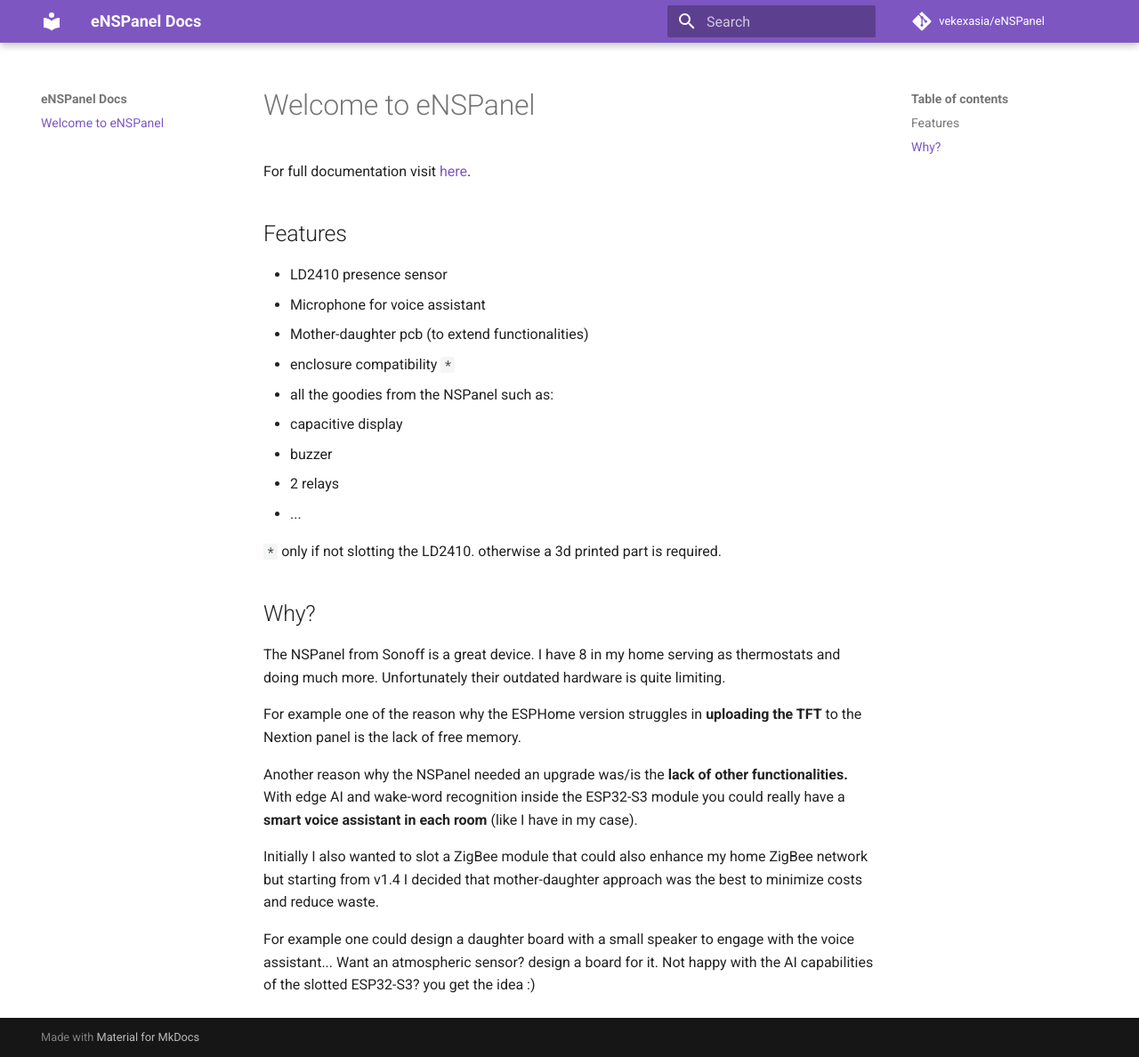
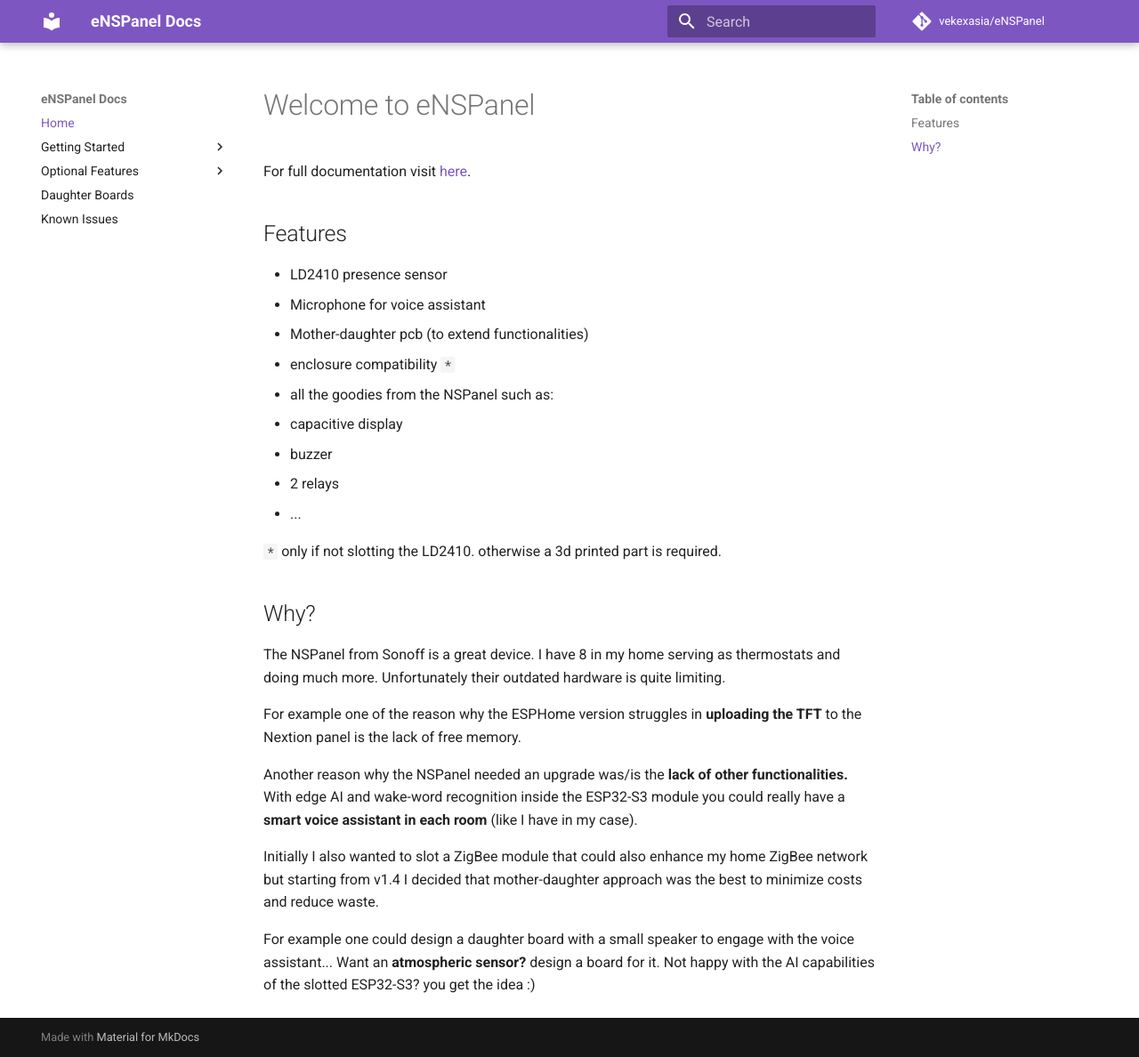
Before and after one commit to vekexasia/eNSPanel, an MkDocs documentation site: the page built from docs/index.md, in a window 1280 px wide and 1188 px high. Shown: the whole window at 89% size. Built offline with MkDocs 1.6.1 and Material for MkDocs 9.7.7, drawn with Linux system fonts in a browser that asks for light colours; comment, search, counter and statistics services are not loaded.

Commit message:
:doc added nav

```diff
--- a/docs/index.md
+++ b/docs/index.md
@@ -28,4 +28,4 @@
 
 Initially I also wanted to slot a ZigBee module that could also enhance my home ZigBee network but starting from v1.4 I decided that mother-daughter approach was the best to minimize costs and reduce waste.
 
-For example one could design a daughter board with a small speaker to engage with the voice assistant... Want an atmospheric sensor? design a board for it. Not happy with the AI capabilities of the slotted ESP32-S3? you get the idea :)
+For example one could design a daughter board with a small speaker to engage with the voice assistant... Want an **atmospheric sensor?** design a board for it. Not happy with the AI capabilities of the slotted ESP32-S3? you get the idea :)
--- a/mkdocs.yml
+++ b/mkdocs.yml
@@ -6,3 +6,16 @@
   palette:
     primary: deep purple
   name: material
+nav:
+  - Home: index.md
+  - Getting Started:
+    - PCB Ordering: pcb.md
+    - Bill Of Material: bom.md
+    - Soldering: soldering.md
+    - First firmware flash: flashing.md
+  - Optional Features:
+    - Presence Sensor: presence-sensor.md
+    - Buzzer: buzzer.md
+    - Microphone: microphone.md
+  - Daughter Boards: daughter.md
+  - Known Issues: known-issues.md
```
